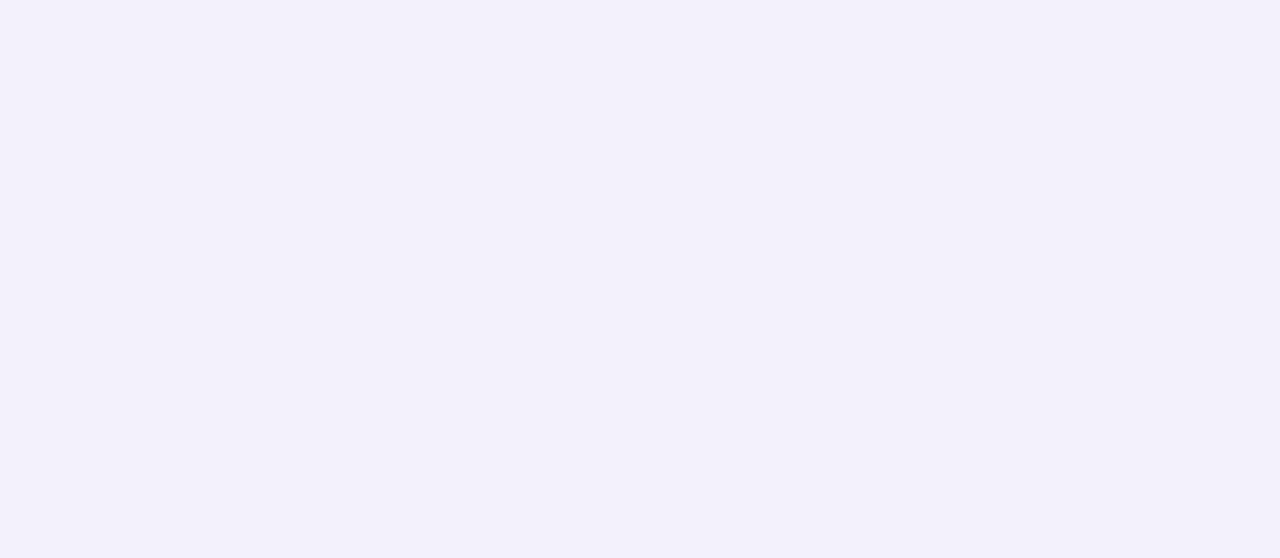
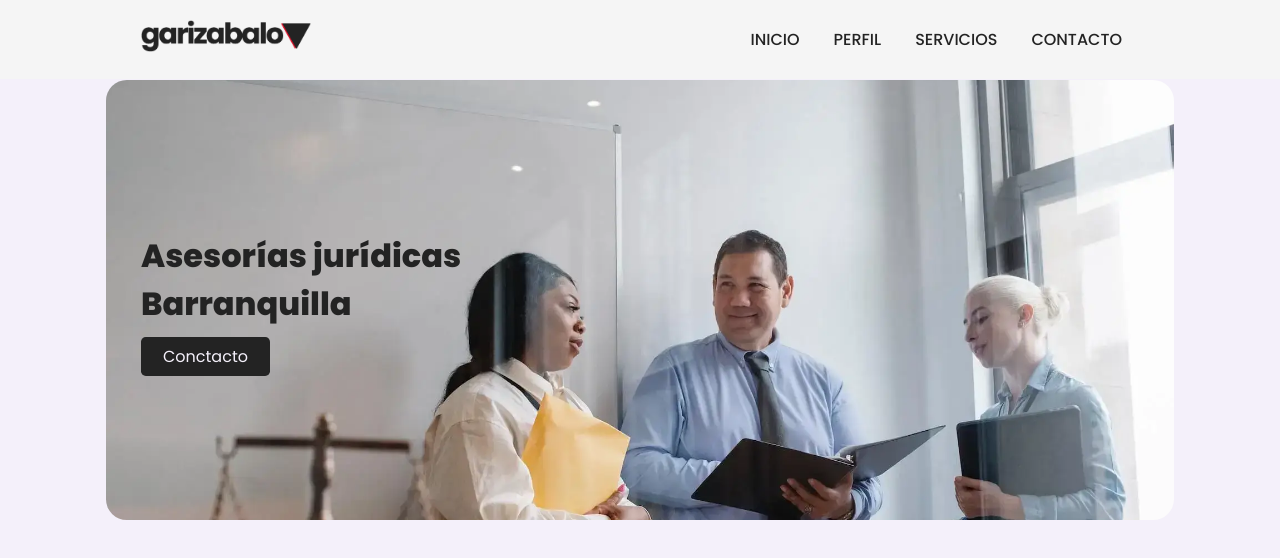
Before and after one commit to cristiangarizabalo/cristiangarizabalo.github.io, a plain HTML site: page index.html in a window 1280 px wide. Drawn offline with nearby package versions, Linux system fonts and the light colour scheme.

Commit message:
[garizabalo] update home

```diff
--- a/assets/css/main.css
+++ b/assets/css/main.css
@@ -11,10 +11,10 @@
     --primero: #F4F0FA;
     --segundo: #232323;
     --tercero: #232323;
-    --cuarto: #A5A1AA;
+    --cuarto: #dee2e6;
     --quiento: #DB0F27;
     --sexto: #DB4241;
-    --spetimo: #EDEDED;
+    --spetimo: #f5f5f5;
 
     /*========== Font and typography ==========*/
     --body-font: 'Poppins', sans-serif;
@@ -42,16 +42,124 @@
 
 *, ::before, ::after {
     box-sizing: border-box;
+    margin: 0;
+    padding: 0;
+    scroll-behavior: smooth;
+    scroll-padding-top: 4rem;
+    list-style: none;
+    text-decoration: none;
 }
 
 
 body {
     font-family: var(--body-font);
     margin: var(--header-height) 0 0 0;
-    padding: 1rem 1rem 0;
     font-family: var(--body-font);
     font-size: var(--normal-font-size);
     background-color: var(--primero);
     color: var(--segundo);
     font-display: swap !important;
 }
+
+img {
+    width: 100%;
+}
+
+.container {
+    max-width: 1068px;
+    margin-left: auto;
+    margin-right: auto;
+}
+
+header {
+    display: block;
+    width: 100%;
+    background: var(--spetimo);
+    position: fixed;
+    top: 0;
+    left: 0;
+    z-index: 100;
+}
+
+.nav {
+    display: flex;
+    align-items: center;
+    justify-content: space-between;
+    padding: 20px 35px;
+}
+
+.logo img{
+    width:  170px;
+    align-items: center;
+    column-gap: 0.5rem;
+}
+
+.logo .bx {
+    font-size: 24px;
+}
+
+.navbar {
+    display: flex;
+}
+
+.navbar a {
+    padding: 8px 17px;
+    color: var(--segundo);
+    font-size: 1rem;
+    text-transform: uppercase;
+    font-weight: 500;
+}
+
+.navbar a:hover {
+    color: var(--quiento);
+}
+
+#menu-icon {
+    font-size: 24px;
+    cursor: pointer;
+    display: none;
+}
+
+#menu {
+    display: none;
+}
+
+.btn {
+    padding: 8px 22px;
+    background: var(--segundo);
+    color: var(--primero);
+    border-radius: 0.3rem;
+}
+
+.btn:hover {
+    background: var(--quiento);
+    transition: 0.4s all ease;
+}
+
+/* HOME */
+
+section {
+    padding: 4.5rem 0 rem;
+}
+
+.home {
+    margin-top: 5rem;
+    background: url(/assets/img/hero-garizabaloabogados.webp);
+    background-repeat: no-repeat;
+    background-size: cover;
+    background-position: center;
+    height: 440px;
+    border-radius: 1.3rem;
+    display: flex;
+    align-items: center;
+}
+
+.home-text {
+    padding-left: 35px;
+}
+
+.home-text h1 {
+    font-size: 2rem;
+    font-weight: 800;
+    margin-bottom: 1rem;
+}
--- a/index.html
+++ b/index.html
@@ -8,12 +8,35 @@
 
     <!-- CSS -->
     <link rel="stylesheet" href="./assets/css/main.css">
+
+    <!-- BOXICONS -->
+    <link href='https://unpkg.com/boxicons@2.1.2/css/boxicons.min.css' rel='stylesheet'>
+
 </head>
 <body>
-    <!-- HEADER -->
-    <header></header>
+    <!-- NAVBAR -->
+    <header>
+        <div class="nav container">
+            <a href="index" class="logo"><img src="./assets/img/logo-garizabaloabogados.png" alt="garizabalo" width="70"></a>
+            <input type="checkbox" name="" id="menu">
+            <label for=""><i class="bx bx-menu" id="menu-icon"></i></label>
+            <ul class="navbar">
+                <li><a href="#inicio">Inicio</a></li>
+                <li><a href="#perfil">Perfil</a></li>
+                <li><a href="#servicios">Servicios</a></li>
+                <li><a href="#contacto">Contacto</a></li>
+            </ul>
+        </div>
+    </header>
     <!-- MAIN -->
-    <main></main>
+    <section class="home container" id="home">
+        <div class="home-text">
+            <h1>Asesorías jurídicas <br> Barranquilla</h1>
+            <a href="#" class="btn">Conctacto</a>
+        </div>
+    </section>
+
+
     <!-- FOOTER -->
     <footer></footer>
 </body>
```
Also changed, not shown: assets/img/hero-garizabaloabogados.webp (added), assets/img/logo-garizabaloabogados.png (added), 4 other files.
